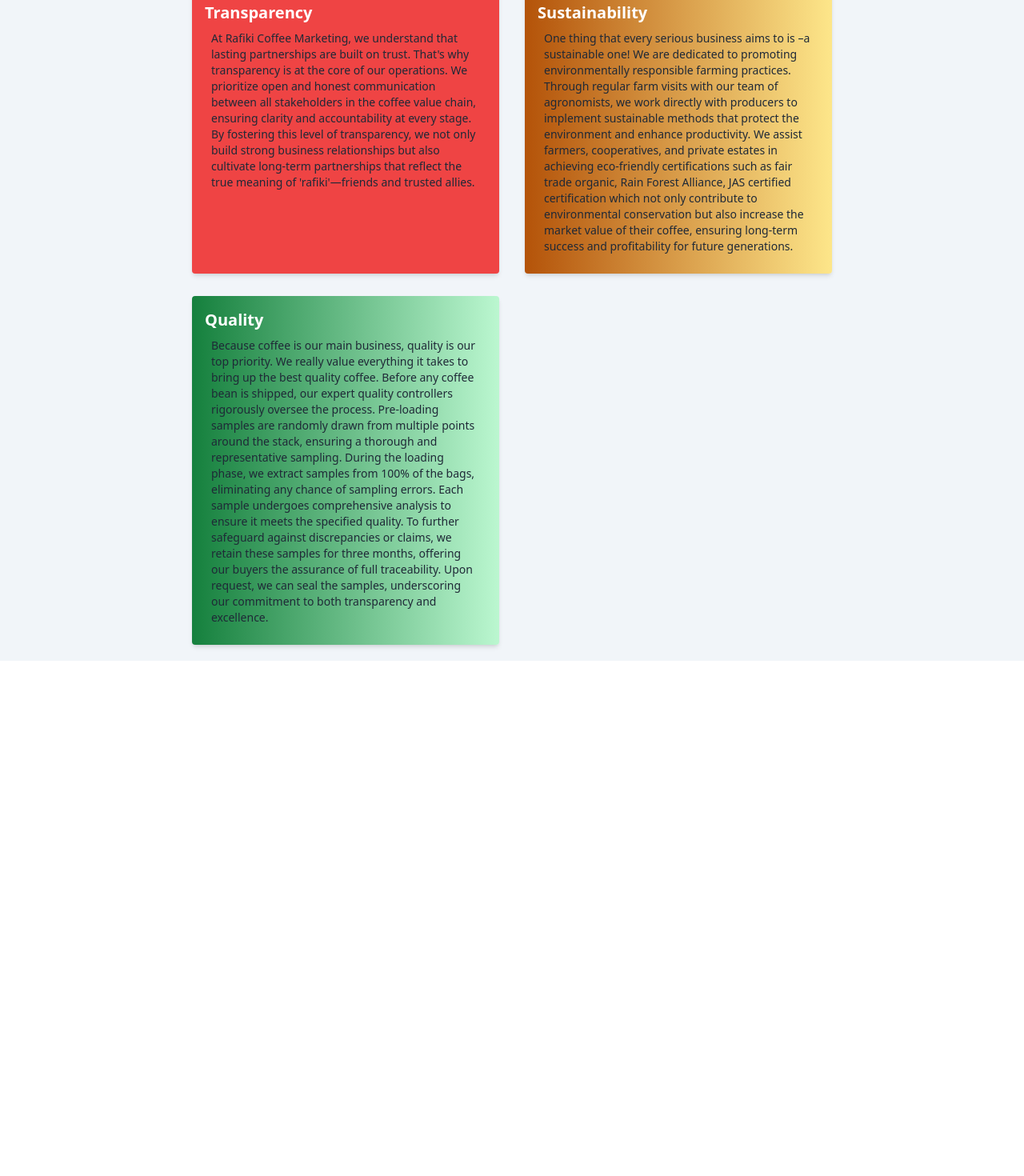
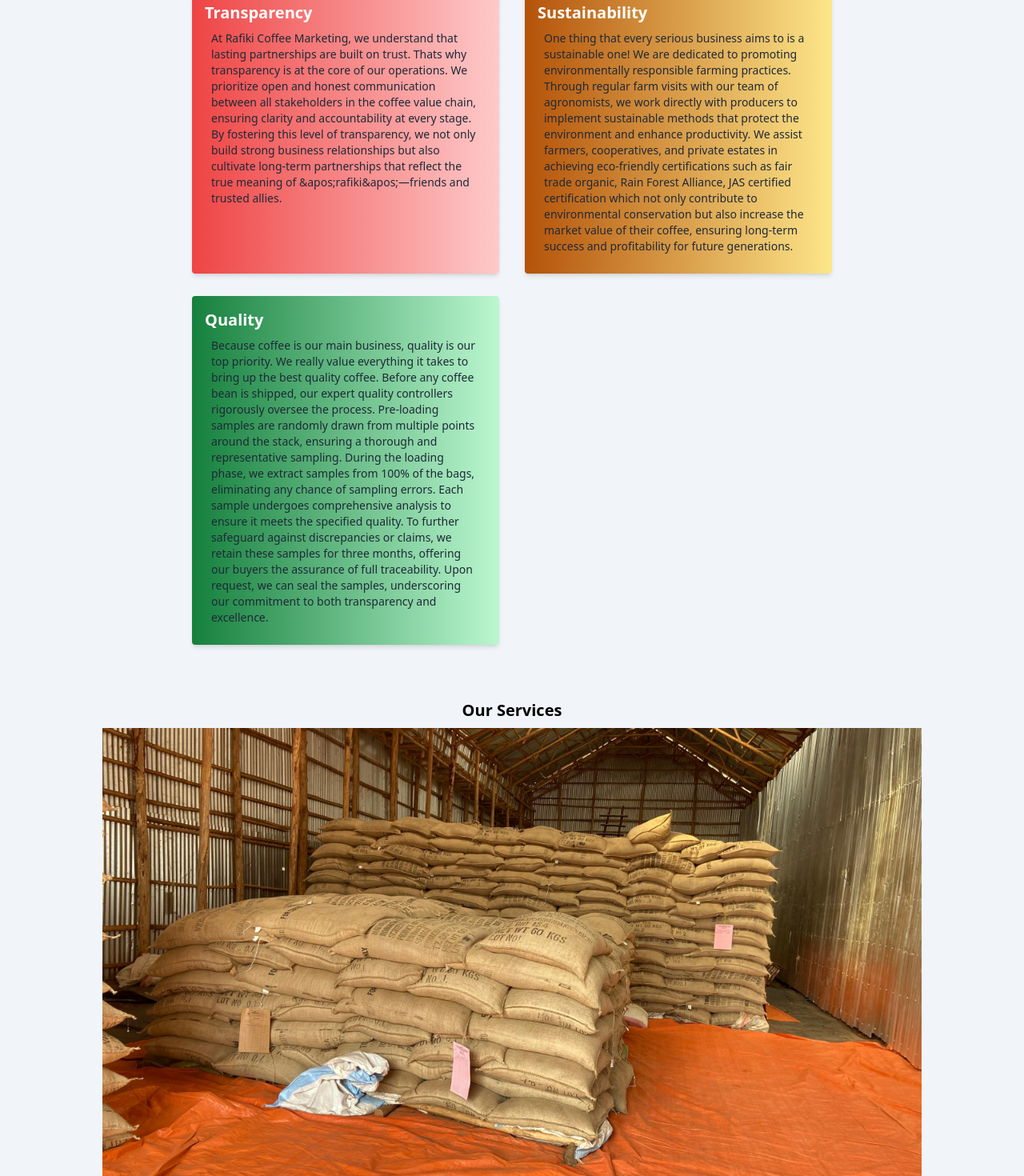
Before and after one commit to Frank-128/marafiki, a Next.js app: page / in a window 1280 px wide. Shown: the part 1616-3086 px from the top of the page at 80% size. Before the commit the page ends 2442 px from the top, so only its background shows below. Built offline with nearby package versions, Linux system fonts and the light colour scheme.

Commit message:
progress on the pages

```diff
--- a/app/page.js
+++ b/app/page.js
@@ -144,7 +144,7 @@
                 </div>
             </div>
             {/* section 2 */}
-            <div className="mt-20">
+            <div className="mt-20" id="about-us">
                 <div className="flex sm:px-20 px-2 sm:flex-row flex-col">
                     <div className="relative basis-3/5">
                         <Image
@@ -152,12 +152,14 @@
                             width={200}
                             height={200}
                             className="h-[50vh] sm:w-[50vw] w-[75vw] object-cover border-4 border-white"
-                        />
+                            alt="coffee-plants"
+                       />
                         <Image
                             src="/community.jpeg"
                             width={200}
                             height={200}
                             className="h-[30vh] sm:w-[25vw] w-[40vw] absolute -bottom-5 sm:bottom-0 right-0 object-cover border-4 border-white"
+                            alt="community"
                         />
                     </div>
                     <div className="px-4 basis-2/5 ">
@@ -169,7 +171,7 @@
                             and international markets. Based in Tanzania, our
                             mission is to bring the world closer to the rich,
                             vibrant, and high-quality coffee grown in the heart
-                            of Tanzania's renowned coffee regions. We specialize
+                            of Tanzania&apos;s renowned coffee regions. We specialize
                             in enhancing the coffee value chain, ensuring that
                             every step from the farm to the buyer is carefully
                             managed, adding value and preserving quality. Our
@@ -193,7 +195,7 @@
                 <VissionCard />
 
             </div>
-            <div>
+            <div id="values">
                 <h1 className="font-black text-2xl text-center">Our Values</h1>
                 <div className="w-full grid grid-cols-1 sm:grid-cols-2 sm:gap-x-8 py-5 gap-y-7">
                     { values.map((item,i)=><ValuesCard key={i} title={item.title} desc={item.desc} variant={item.variant} />)}
@@ -201,6 +203,16 @@
                 </div>
 
              </div>
+              {/* Our services */}
+              <div id="services" className="relative">
+                <div className="font-black text-xl text-black text-center w-full py-2">Our Services</div>
+                <Image src={"/coffee-storage.jpg"} width={200} height={200} className="w-[80vw] h-[70vh] object-cover" alt="coffee storage" />
+                <div className="absolute">
+                </div>
+
+
+              </div>
+
         </div>
     );
 }
--- a/components/Navbar.jsx
+++ b/components/Navbar.jsx
@@ -23,6 +23,7 @@
 
     <HiMenuAlt3 fontSize={30} className='block text-redColor  sm:hidden text-3xl' onClick={()=>setOpenSidebar(true)} />
     <ul className="gap-x-5 sm:flex hidden">
+
     {
         navlinks.map((item,i)=>(
 
@@ -33,6 +34,7 @@
         </li>
         ))
     }
+
 </ul>
 
 
--- /dev/null
+++ b/components/ServiceCard.jsx
@@ -0,0 +1,9 @@
+import React from 'react'
+
+function ServiceCard({icon,title,desc}) {
+  return (
+    <div>ServiceCard</div>
+  )
+}
+
+export default ServiceCard
--- a/constants/links.js
+++ b/constants/links.js
@@ -1,7 +1,7 @@
 export const navlinks  = [
     { name: "Home", link: "/" },
     { name: "Our Services", link: "/our-services" },
-    { name: "About Us", link: "/about" },
+    { name: "About Us", link: "#about-us" },
     { name: "Blog", link: "/blog" },
     { name: "Gallery", link: "/gallery" },
     { name: "Contact Us", link: "/contact" }
--- a/constants/values.js
+++ b/constants/values.js
@@ -1,12 +1,12 @@
 export const values = [
     {
       "title": "Transparency",
-      "desc": "At Rafiki Coffee Marketing, we understand that lasting partnerships are built on trust. That's why transparency is at the core of our operations. We prioritize open and honest communication between all stakeholders in the coffee value chain, ensuring clarity and accountability at every stage. By fostering this level of transparency, we not only build strong business relationships but also cultivate long-term partnerships that reflect the true meaning of 'rafiki'—friends and trusted allies.",
-      "variant": "transparencyk"
+      "desc": "At Rafiki Coffee Marketing, we understand that lasting partnerships are built on trust. Thats why transparency is at the core of our operations. We prioritize open and honest communication between all stakeholders in the coffee value chain, ensuring clarity and accountability at every stage. By fostering this level of transparency, we not only build strong business relationships but also cultivate long-term partnerships that reflect the true meaning of &apos;rafiki&apos;—friends and trusted allies.",
+      "variant": "transparency"
     },
     {
       "title": "Sustainability",
-      "desc": "One thing that every serious business aims to is –a sustainable one! We are dedicated to promoting environmentally responsible farming practices. Through regular farm visits with our team of agronomists, we work directly with producers to implement sustainable methods that protect the environment and enhance productivity. We assist farmers, cooperatives, and private estates in achieving eco-friendly certifications such as fair trade organic, Rain Forest Alliance, JAS certified certification which not only contribute to environmental conservation but also increase the market value of their coffee, ensuring long-term success and profitability for future generations.",
+      "desc": "One thing that every serious business aims to is a sustainable one! We are dedicated to promoting environmentally responsible farming practices. Through regular farm visits with our team of agronomists, we work directly with producers to implement sustainable methods that protect the environment and enhance productivity. We assist farmers, cooperatives, and private estates in achieving eco-friendly certifications such as fair trade organic, Rain Forest Alliance, JAS certified certification which not only contribute to environmental conservation but also increase the market value of their coffee, ensuring long-term success and profitability for future generations.",
       "variant": "sustainability"
     },
     {
```
Also changed, not shown: public/coffee-storage.jpg (added), public/coffee-trucks.jpg (added).
